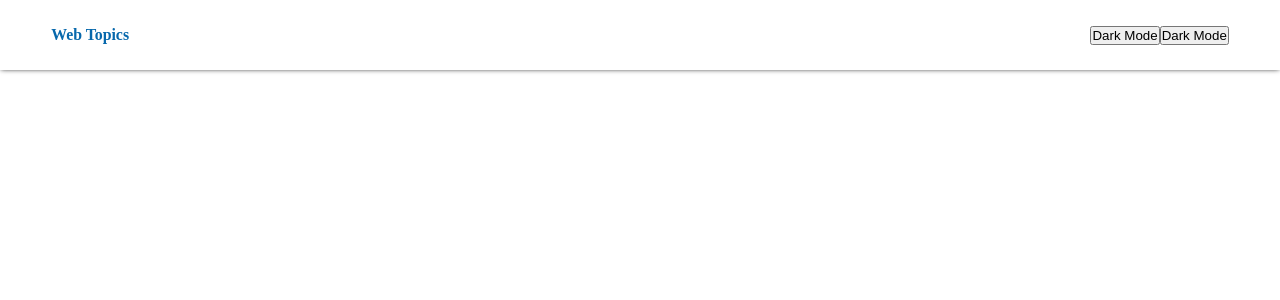
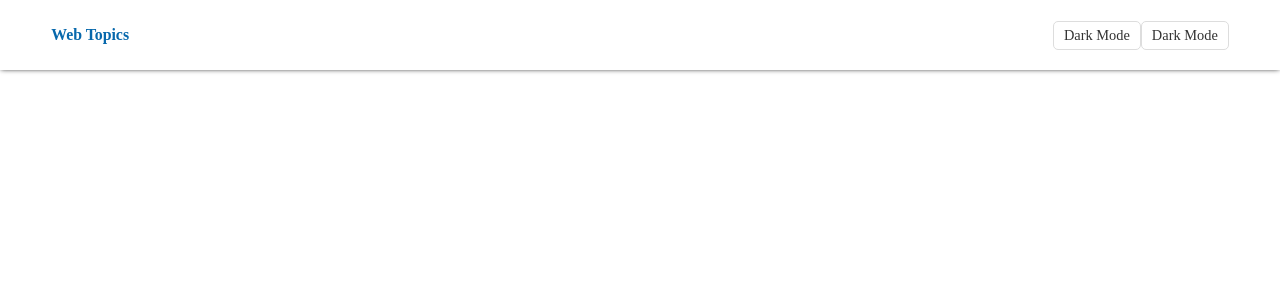
Before and after one commit to BadarSaghir/maani-react, a React (Vite) app: page / in a window 1280 px wide. Shown: the top 300 px of the page. Built offline with nearby package versions, Linux system fonts and the light colour scheme.

Commit message:
added colors

```diff
--- a/src/components/IconButton/IconButton.jsx
+++ b/src/components/IconButton/IconButton.jsx
@@ -2,8 +2,8 @@ import style from "./IconButtton.module.css"
 export const IconButton = ()=>{
   return  <button
     type="button"
-    // id={`${style["dark-mode-button"]} `}
-    className={`${style["modes-buttons"]} `}
+    id={`${style.darkModeButton} `}
+    className={`${style.modesButtons} `}
   >
     <ion-icon
       id={`${style["moon"]} `}
```
